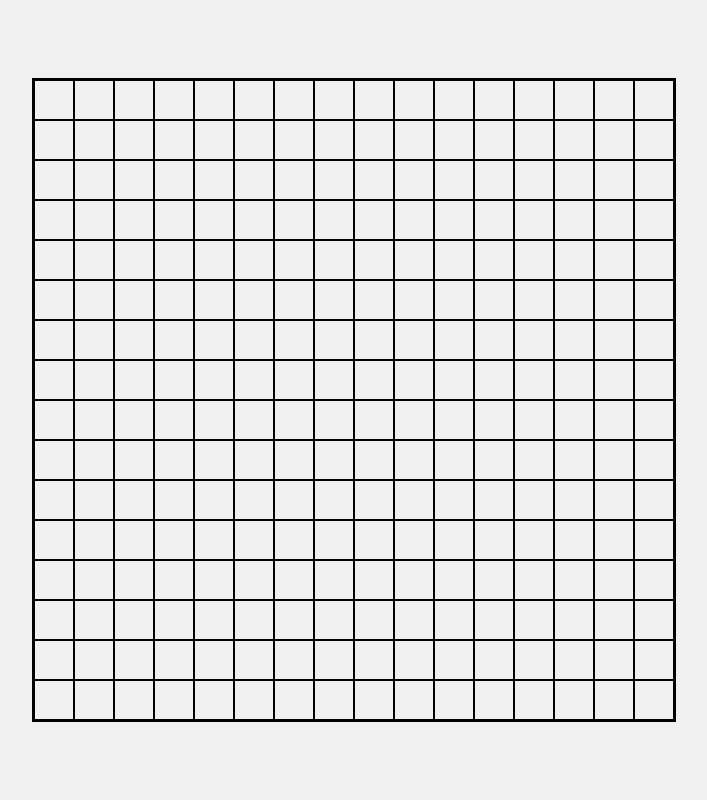
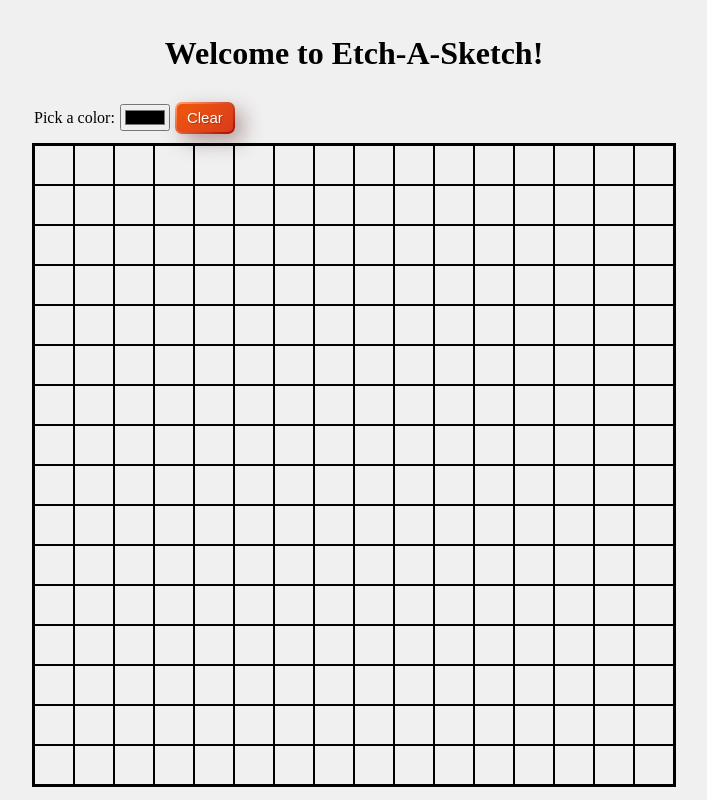
Before and after one commit to alanvillagrand/etch-a-sketch, a plain HTML site: page index.html in a window 1280 px wide. Shown: the whole page, without its empty margins (286-993 px from the left). Drawn offline with Linux system fonts and the light colour scheme.

Commit message:
Added some of drawing implementation. Still needs some work.

```diff
--- a/index.html
+++ b/index.html
@@ -8,6 +8,7 @@
     <script src="./script.js" defer></script>
 </head>
 <body>
+    <div class="header"></div>
     <div class="container"></div>
 </body>
 </html>
--- a/script.js
+++ b/script.js
@@ -1,6 +1,10 @@
+const header = document.querySelector(".header");
+const container = document.querySelector(".container");
+
+let selectedColor = "#000000";
+let pressedDown = false;
+
 function createGrid(size) {
-    const container = document.querySelector(".container");
-
     const containerWidth = container.clientWidth;
     const cellSize = (containerWidth / size) - 2;
 
@@ -11,8 +15,65 @@ function createGrid(size) {
         cell.style.width = `${cellSize}px`;
         cell.style.height = `${cellSize}px`;
 
+        // Event listener when mouse hovers over cell
+        cell.addEventListener("mouseover", function() {
+            this.style.backgroundColor = selectedColor;
+        })
+
+        cell.addEventListener("mousedown", function() {
+            console.log("pressed down");
+            this.style.backgroundColor = selectedColor;
+            pressedDown = true;
+        })
+
+        cell.addEventListener("mouseenter", function() {
+            if (pressedDown) {
+                console.log("mouse entered");
+                this.style.backgroundColor = selectedColor;
+            }
+        })
+
+        // Event listener when mouse moves out
+        cell.addEventListener('mouseout', function() {
+            if (!pressedDown) {
+                this.style.backgroundColor = "";
+            }
+        })
+
+        cell.addEventListener("mouseup", function() {
+            pressedDown = false;
+        })
+
         container.appendChild(cell);
     }
 }
 
+// Create welcome header text
+const headerText = document.createElement("h1");
+headerText.textContent = "Welcome to Etch-A-Sketch!";
+header.appendChild(headerText);
+
+// Create header options
+const options = document.createElement("div");
+options.classList.add("options");
+header.appendChild(options);
+
+const colorPickerText = document.createElement("p");
+colorPickerText.textContent = "Pick a color:";
+options.appendChild(colorPickerText);
+
+const colorPicker = document.createElement("input");
+colorPicker.type = "color";
+colorPicker.addEventListener("change", () => {
+    selectedColor = colorPicker.value;
+})
+options.appendChild(colorPicker);
+
+const clearButton = document.createElement("button");
+clearButton.classList.add("button");
+clearButton.textContent = "Clear";
+options.appendChild(clearButton);
+
+
+
 createGrid(16);
--- a/style.css
+++ b/style.css
@@ -2,10 +2,50 @@ body, html {
     height: 100%;
     margin: 0;
     display: flex;
+    flex-direction: column;
     justify-content: center;
     align-items: center;
     background-color: #f0f0f0;
 }
+
+.header {
+    display: flex;
+    flex-direction: column;
+    align-items: center;
+}
+
+.options {
+    /* border: 1px solid black; */
+    display: flex;
+    align-items: center;
+    gap: 5px;
+    width: 640px;
+    height: 50px;
+}
+
+.button {
+    background: linear-gradient(140.14deg, #ec540e 15.05%, #d6361f 114.99%)
+        padding-box,
+      linear-gradient(142.51deg, #ff9465 8.65%, #af1905 88.82%) border-box;
+    border-radius: 7px;
+    border: 2px solid transparent;
+
+    text-shadow: 1px 1px 1px #00000040;
+    box-shadow: 8px 8px 20px 0px #45090059;
+
+    padding: 4px 10px;
+    line-height: 20px;
+    cursor: pointer;
+    transition: all 0.3s;
+    color: white;
+    font-size: 15px;
+    font-weight: 500;
+  }
+
+  .button:hover {
+    box-shadow: none;
+    opacity: 80%;
+  }
 
 .container {
     display: flex;
```
